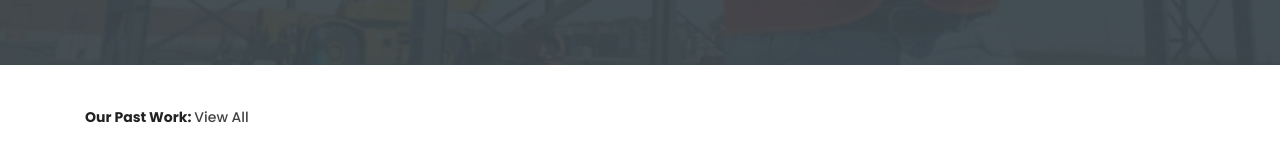
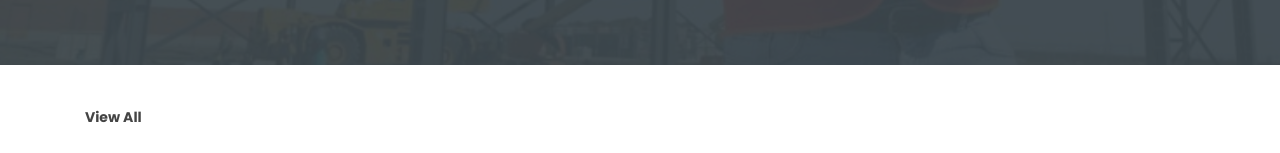
Before and after one commit to amdryznn/PT.-Adi-Raya-Construction, a PHP site: page /arcon/portfolio in a window 1280 px wide. Shown: the part 485-638 px from the top of the page. Run offline with PHP 8.4, Linux system fonts and the light colour scheme; data comes from the database, SQL or seed files in the repository; some libraries are stand-ins or nearby versions.

Commit message:
viewallrecode

```diff
--- a/portfolio.php
+++ b/portfolio.php
@@ -28,7 +28,7 @@
                     class="copyright-area d-flex flex-wrap justify-content-center justify-content-sm-between text-center py-4">
                     <!-- Link Left -->
 
-                            <div class="font-weight-bold"> Our Past Work:
+                    <div class="font-weight-bold">
                         <?php
                         $q = "SELECT * FROM  work ORDER BY id DESC LIMIT 1";
                         $r123 = mysqli_query($con, $q);
@@ -40,7 +40,7 @@
 
                             print "
 
-                                <a class='service-btn mt-3' href='$work_link'>View All</a>
+                                <a class='font-weight-bold service-btn mt-3' href='$work_link'>View All</a>
 ";
                         } ?>
 
@@ -49,7 +49,10 @@
             </div>
         </div>
     </div>
-
+    <div style="left: 0; width: 100%; height: 0; position: relative; padding-bottom: 47.5%;"><iframe
+            src="https://docs.google.com/document/d/1_Oe-Ko8Dhmd0wTMFzPGb-49Fz0GuU3hoiKp8b6QQ0nY/preview?usp=embed_googleplus"
+            style="top: 0; left: 0; width: 100%; height: 100%; position: absolute; border: 0;" allowfullscreen></iframe>
+    </div>
     <!-- ***** Portfolio Area Start ***** -->
     <section id="portfolio" class="portfolio-area overflow-hidden ptb_100">
         <div class="container">
@@ -311,8 +314,9 @@
                                     </div>
                                 </div>
                                 <div class="col-12">
-                                <button type="submit" class="btn btn-bordered active btn-block mt-3" name="save"><span
-                                        class="text-white pr-3"><i class="fas fa-paper-plane"></i></span>Send
+                                    <button type="submit" class="btn btn-bordered active btn-block mt-3"
+                                        name="save"><span class="text-white pr-3"><i
+                                                class="fas fa-paper-plane"></i></span>Send
                                         Message</button>
                                 </div>
                             </div>
```
Lines whose indentation alone changed are shown as unchanged.
